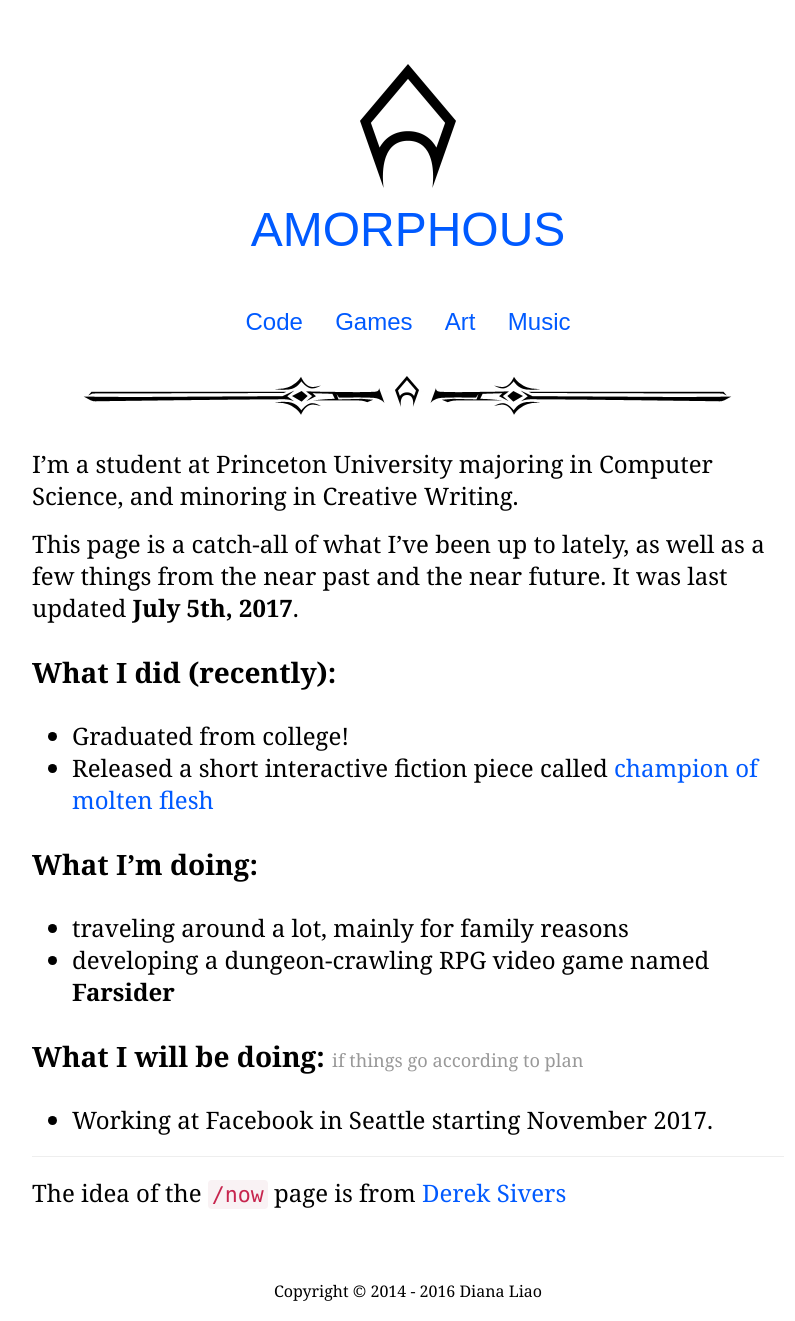
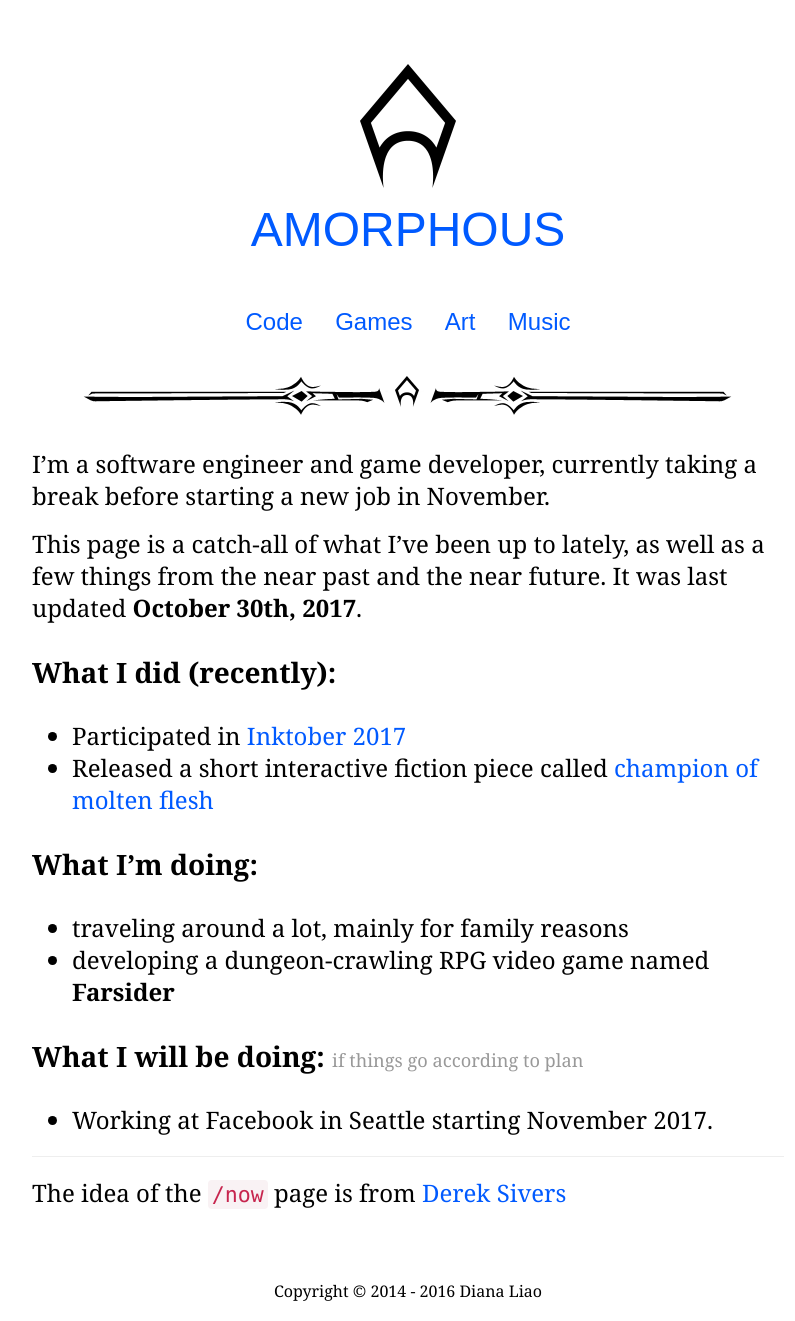
Before and after one commit to dmliao/amorphous, a Jekyll site: the page built from now.md, in a window 1280 px wide. Shown: the whole page, without its empty margins (232-1027 px from the left). Built offline with Jekyll 4.4.1, drawn with Linux system fonts in a browser that asks for light colours; some web fonts are replaced.

```diff
--- a/index.html
+++ b/index.html
@@ -25,6 +27,6 @@ layout: home
 <br>
 
 <div class='text-center'>
-<h2 class='home-emphasis'>You can also reach me by <a href='mailto:dmliao@princeton.edu'>email</a> or on <a href='http://twitter.com/dmliao'>twitter</a>. Feel free to say hi!</h3>
+<h2 class='home-emphasis'>You can also reach me by <a href='mailto:dl.amorphous@gmail.com'>email</a> or on <a href='http://twitter.com/dmliao'>twitter</a>. Feel free to say hi!</h3>
 </div>
 </div>
--- a/now.md
+++ b/now.md
@@ -2,13 +2,13 @@
 layout: default
 ---
 
-I'm a student at Princeton University majoring in Computer Science, and minoring in Creative Writing.
+I'm a software engineer and game developer, currently taking a break before starting a new job in November.
 
-This page is a catch-all of what I've been up to lately, as well as a few things from the near past and the near future. It was last updated **July 5th, 2017**.
+This page is a catch-all of what I've been up to lately, as well as a few things from the near past and the near future. It was last updated **October 30th, 2017**.
 
 # What I did (recently):
 
-* Graduated from college!
+* Participated in [Inktober 2017](https://twitter.com/dmliao/status/920480659797413888)
 * Released a short interactive fiction piece called [champion of molten flesh](https://amorphous.itch.io/champion)
 
 # What I'm doing:
```
Also changed, not shown: other parts of index.html (+2 -0 lines).
